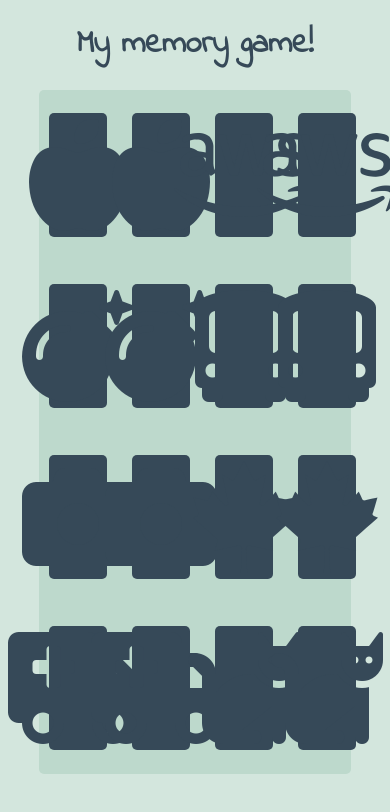
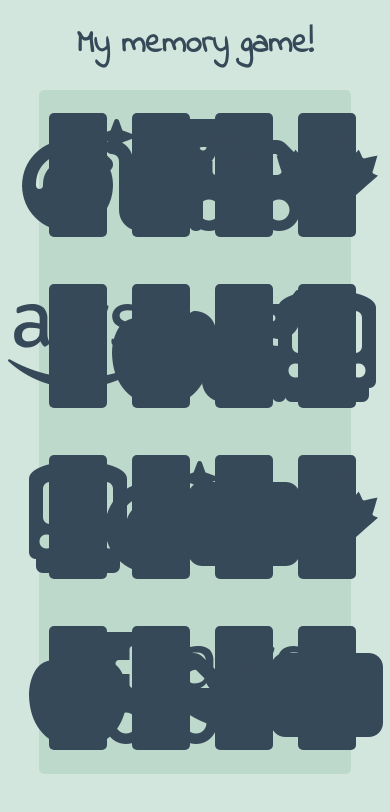
Before and after one commit to eliasreis54/my-memory-game, a plain HTML site: page index.html in a window 390 px wide. Drawn offline with Linux system fonts and the light colour scheme; files whose address does not match are found by name.

Commit message:
shuffle items

```diff
--- a/css/index.css
+++ b/css/index.css
@@ -63,10 +63,18 @@ body {
 	animation-duration: .75s;
 }
 
-.item-background .item-matched {
+.item-matched {
+	cursor: default;
+	animation: pulse;
+	background-color: #87BBA2;
+	animation-duration: .75s;
+}
+
+.item-no-matched {
 	cursor: default;
 	animation: rubberBand;
-	background-color: #55828B;
+	background-color: #050708;
+	animation-duration: .75s;
 }
 
 /* animations */
--- a/index.html
+++ b/index.html
@@ -11,22 +11,22 @@
         </div>
 
         <div class="matching-game" id="matching-game">
-            <div class="item-game"> <div class="item-background" type="apple"><i class="fas fa-apple-alt fa-7x"></i></div> </div>
-            <div class="item-game"> <div class="item-background" type="apple"><i class="fas fa-apple-alt fa-7x"></i></div> </div>
-            <div class="item-game"> <div class="item-background" type="aws"><i class="fab fa-aws fa-7x"></i></div> </div>
-            <div class="item-game"> <div class="item-background" type="aws"><i class="fab fa-aws fa-7x"></i></div> </div>
-            <div class="item-game"> <div class="item-background" type="bomb"><i class="fas fa-bomb fa-7x"></i></div> </div>
-            <div class="item-game"> <div class="item-background" type="bomb"><i class="fas fa-bomb fa-7x"></i></div> </div>
-            <div class="item-game"> <div class="item-background" type="bus"><i class="fas fa-bus-alt fa-7x"></i></div> </div>
-            <div class="item-game"> <div class="item-background" type="bus"><i class="fas fa-bus-alt fa-7x"></i></div> </div>
-            <div class="item-game"> <div class="item-background" type="camera"><i class="fas fa-camera fa-7x"></i></div> </div>
-            <div class="item-game"> <div class="item-background" type="camera"><i class="fas fa-camera fa-7x"></i></div> </div>
-            <div class="item-game"> <div class="item-background" type="canada"><i class="fab fa-canadian-maple-leaf fa-7x"></i></div> </div>
-            <div class="item-game"> <div class="item-background" type="canada"><i class="fab fa-canadian-maple-leaf fa-7x"></i></div> </div>
-            <div class="item-game"> <div class="item-background" type="ambulance"><i class="fas fa-ambulance fa-7x"></i></div> </div>
-            <div class="item-game"> <div class="item-background" type="ambulance"><i class="fas fa-ambulance fa-7x"></i></div> </div>
-            <div class="item-game"> <div class="item-background" type="cat"><i class="fas fa-cat fa-7x"></i></div> </div>
-            <div class="item-game"> <div class="item-background" type="cat"><i class="fas fa-cat fa-7x"></i></div> </div>
+            <div class="item-game"> <div class="item-background" type="apple"><i class="fas fa-apple-alt fa-7x noClick"></i></div> </div>
+            <div class="item-game"> <div class="item-background" type="apple"><i class="fas fa-apple-alt fa-7x noClick"></i></div> </div>
+            <div class="item-game"> <div class="item-background" type="aws"><i class="fab fa-aws fa-7x noClick"></i></div> </div>
+            <div class="item-game"> <div class="item-background" type="aws"><i class="fab fa-aws fa-7x noClick"></i></div> </div>
+            <div class="item-game"> <div class="item-background" type="bomb"><i class="fas fa-bomb fa-7x noClick"></i></div> </div>
+            <div class="item-game"> <div class="item-background" type="bomb"><i class="fas fa-bomb fa-7x noClick"></i></div> </div>
+            <div class="item-game"> <div class="item-background" type="bus"><i class="fas fa-bus-alt fa-7x noClick"></i></div> </div>
+            <div class="item-game"> <div class="item-background" type="bus"><i class="fas fa-bus-alt fa-7x noClick"></i></div> </div>
+            <div class="item-game"> <div class="item-background" type="camera"><i class="fas fa-camera fa-7x noClick"></i></div> </div>
+            <div class="item-game"> <div class="item-background" type="camera"><i class="fas fa-camera fa-7x noClick"></i></div> </div>
+            <div class="item-game"> <div class="item-background" type="canada"><i class="fab fa-canadian-maple-leaf fa-7x noClick"></i></div> </div>
+            <div class="item-game"> <div class="item-background" type="canada"><i class="fab fa-canadian-maple-leaf fa-7x noClick"></i></div> </div>
+            <div class="item-game"> <div class="item-background" type="ambulance"><i class="fas fa-ambulance fa-7x noClick"></i></div> </div>
+            <div class="item-game"> <div class="item-background" type="ambulance"><i class="fas fa-ambulance fa-7x noClick"></i></div> </div>
+            <div class="item-game"> <div class="item-background" type="cat"><i class="fas fa-cat fa-7x noClick"></i></div> </div>
+            <div class="item-game"> <div class="item-background" type="cat"><i class="fas fa-cat fa-7x noClick"></i></div> </div>
         </div>
         <script src="js/app.js"></script>
     </body>
--- a/js/app.js
+++ b/js/app.js
@@ -1,35 +1,89 @@
-const card = document.getElementsByClassName("item-background");
+const card = document.querySelectorAll(".item-background");
+const icon = document.querySelectorAll(".noClick");
+const cardGame = document.querySelectorAll('.item-game');
+const game = document.getElementById('matching-game');
+
 const cards = [...card];
+const icons = [...icon];
+let cardsGame = [...cardGame];
+
+const removeClassOnItems = (items, classname) => {
+  items.forEach(item => {
+    item.classList.remove(classname);
+  });
+};
+
+const addClassOnItems = (items, className) => {
+  items.forEach(item => {
+    item.classList.add(className);
+  });
+};
 
 const checkMetchedItems = () => {
   const card = document.getElementsByClassName("item-background-open");
-    const cardsOpen = [... card];
+  const cardsOpen = [...card];
   if (cardsOpen.length === 2) {
-        if (cardsOpen[0].attributes.value === cardsOpen[1].attributes.value) {
-            cardsOpen.forEach(item => {
-                console.log(item);
-                item.classList.remove("item-background-open");
-                item.classList.add("item-matched");
-            })
+    if (
+      cardsOpen[0].attributes.type.value === cardsOpen[1].attributes.type.value
+    ) {
+      addClassOnItems(cardsOpen, "item-matched");
+      removeClassOnItems(cardsOpen, "item-background-open");
+      removeClickItems(cardsOpen);
+    } else {
+      addClassOnItems(cardsOpen, "item-no-matched");
+      removeClassOnItems(cardsOpen, "item-background-open");
+      setTimeout(() => {
+        removeClassOnItems(cardsOpen, "item-no-matched");
+      }, 1100);
     }
     return;
   }
   return;
+};
+
+const funcClick = e => {
+  if (e.target.nodeName === "DIV") {
+    e.target.classList.toggle("item-background-open");
+    checkMetchedItems();
   }
+};
+
 
 const addListennerOnItens = () => {
   cards.forEach(item => {
-        item.addEventListener('click', (e) => {
-            e.target.classList.toggle("item-background-open");
-            e.preventDefault();
-            checkMetchedItems();
-        })
-    })
+    item.addEventListener("click", funcClick);
+  });
+};
+
+const removeClickItems = items => {
+  items.forEach(item => {
+    item.removeEventListener("click", funcClick);
+  });
+};
+
+const shuffle = array => {
+  var currentIndex = array.length, temporaryValue, randomIndex;
+
+  while (currentIndex !== 0) {
+      randomIndex = Math.floor(Math.random() * currentIndex);
+      currentIndex -= 1;
+      temporaryValue = array[currentIndex];
+      array[currentIndex] = array[randomIndex];
+      array[randomIndex] = temporaryValue;
   }
 
+  return array;
+};
 
 const startGame = () => {
   addListennerOnItens();
-}
+  removeClickItems(icons);
+
+  game.innerHTML = "";
+  cardsGame = shuffle(cardsGame);
+  cardsGame.forEach(card => {
+    game.appendChild(card);
+  })
+};
 
 document.body.onload = startGame();
```
Lines whose indentation alone changed are shown as unchanged.
